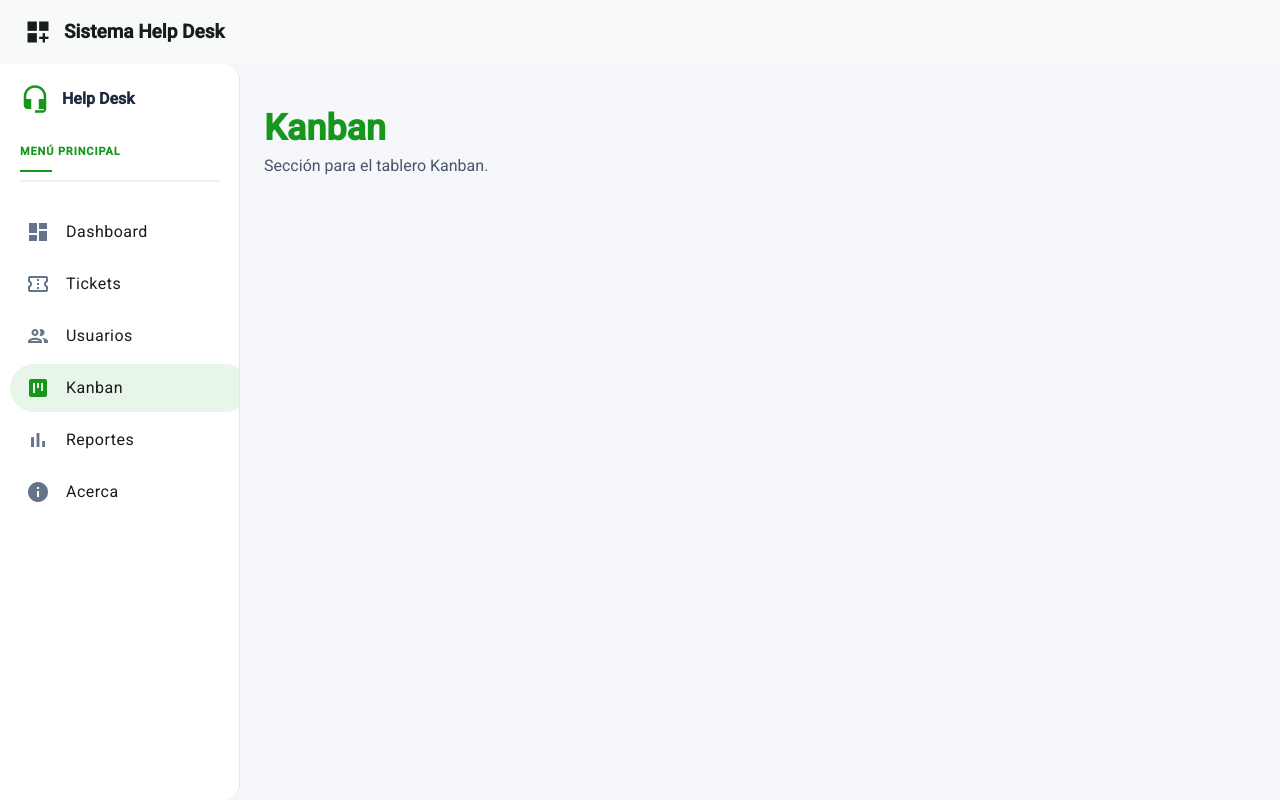
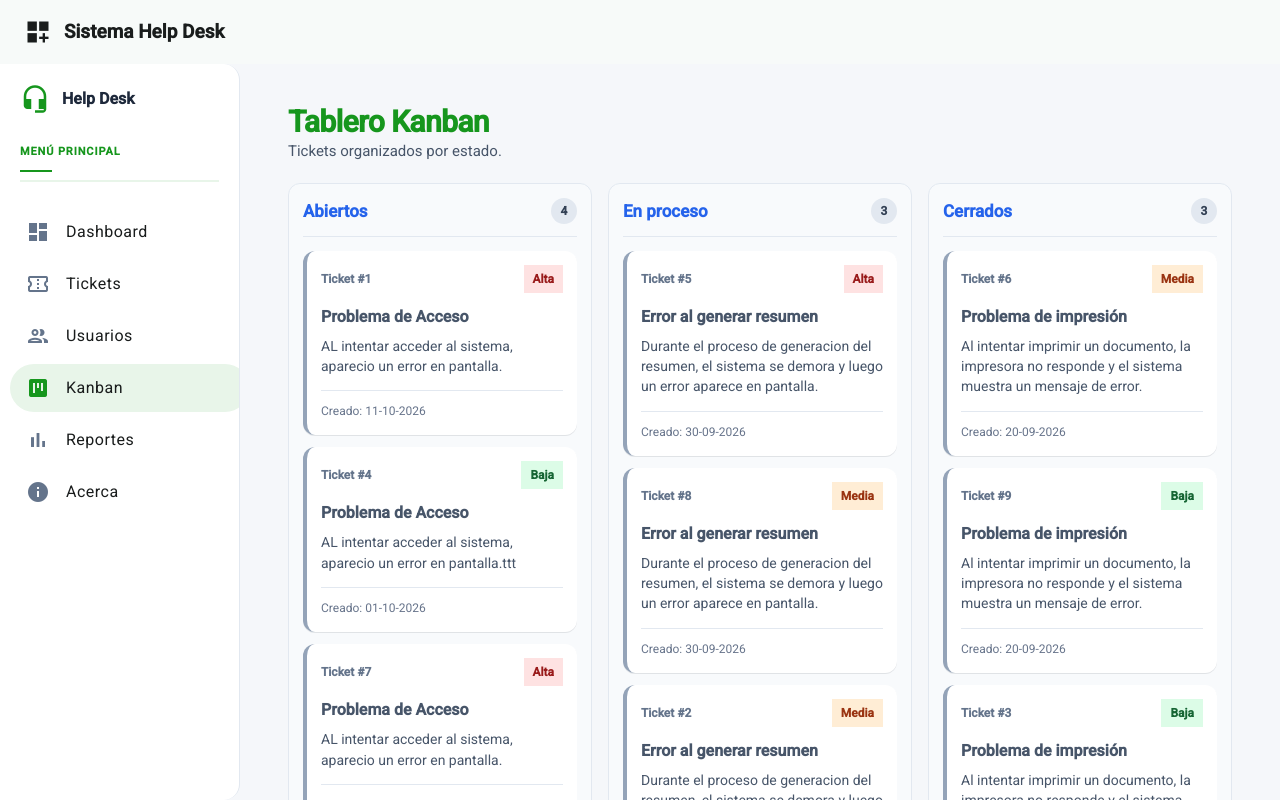
Before and after one commit to Jose-Alarcon-A/Help-Desk, an Angular app: page /kanban in a window 1280 px wide. Built offline with nearby package versions, Linux system fonts and the light colour scheme; data requests are answered from the project's data file.

Commit message:
Clase 9 / 27-10-2026

```diff
--- a/db.json
+++ b/db.json
@@ -6,7 +6,7 @@
       "descripcion": "AL intentar acceder al sistema, aparecio un error en pantalla.",
       "estado": "Abierto",
       "prioridad": "Alta",
-      "fechaCreacion": "2026-10-01"
+      "fechaCreacion": "2026-10-11"
     },
     {
       "id": "2",
@@ -14,7 +14,7 @@
       "descripcion": "Durante el proceso de generacion del resumen, el sistema se demora y luego un error aparece en pantalla.",
       "estado": "En proceso",
       "prioridad": "Media",
-      "fechaCreacion": "2026-09-30"
+      "fechaCreacion": "2025-09-30"
     },
     {
       "id": "3",
@@ -22,15 +22,15 @@
       "descripcion": "Al intentar imprimir un documento, la impresora no responde y el sistema muestra un mensaje de error.",
       "estado": "Cerrado",
       "prioridad": "Baja",
-      "fechaCreacion": "2026-09-20"
+      "fechaCreacion": "2023-09-20"
     },
     {
-      "id": "4",
       "asunto": "Problema de Acceso",
-      "descripcion": "AL intentar acceder al sistema, aparecio un error en pantalla.",
+      "descripcion": "AL intentar acceder al sistema, aparecio un error en pantalla.ttt",
       "estado": "Abierto",
       "prioridad": "Baja",
-      "fechaCreacion": "2026-10-01"
+      "fechaCreacion": "2026-10-01",
+      "id": "4"
     },
     {
       "id": "5",
@@ -73,12 +73,12 @@
       "fechaCreacion": "2026-09-20"
     },
     {
-      "id": "10",
       "asunto": "Problema de Acceso",
-      "descripcion": "AL intentar acceder al sistema, aparecio un error en pantalla.",
+      "descripcion": "AL intentar acceder al sistema, aparecio un error en pantalla.sadsadsadasd",
       "estado": "Abierto",
       "prioridad": "Media",
-      "fechaCreacion": "2026-10-01"
+      "fechaCreacion": "2026-10-01",
+      "id": "10"
     }
   ],
   "usuarios": [
--- /dev/null
+++ b/src/app/pages/kanban/kanban-columna/kanban-columna.css
@@ -0,0 +1,52 @@
+:host {
+    display: block;
+    min-width: 250px;
+}
+
+.columna {
+    min-height: 380px;
+    padding: 14px;
+    border: 1px solid #e2e8f0;
+    border-radius: 12px;
+    background-color: #f8fafc;
+}
+
+.columna-encabezado {
+    display: flex;
+    align-items: center;
+    justify-content: space-between;
+    gap: 12px;
+    padding-bottom: 12px;
+    border-bottom: 1px solid #e2e8f0;
+}
+
+.columna-encabezado h2 {
+    margin: 0;
+    font-size: 17px;
+    font-weight: 600;
+}
+
+.cantidad {
+    display: inline-flex;
+    min-width: 26px;
+    height: 26px;
+    align-items: center;
+    justify-content: center;
+    border-radius: 50%;
+    background-color: #e2e8f0;
+    color: #334155;
+    font-size: 12px;
+    font-weight: 600;
+}
+
+.columna-contenido {
+    display: grid;
+    gap: 12px;
+    padding-top: 14px;
+}
+
+.mensaje-vacio {
+    margin: 8px 0;
+    color: #64748b;
+    font-size: 14px;
+}
--- /dev/null
+++ b/src/app/pages/kanban/kanban-columna/kanban-columna.html
@@ -0,0 +1,19 @@
+<section class="columna">
+  <header class="columna-encabezado">
+    <h2>{{titulo()}}</h2>
+    <span class="cantidad">
+      {{ tickets().length }}
+    </span>
+  </header>
+  <div class="columna-contenido">
+    @for (ticket of tickets(); track ticket.id) {
+      <app-tarjeta-ticket [ticket]="ticket" />
+    } @empty {
+      <p class="mensaje-vacio">
+        "No hay tickets registrados"
+      </p>
+    }
+  </div>
+
+
+</section>
--- /dev/null
+++ b/src/app/pages/kanban/kanban-columna/kanban-columna.ts
@@ -0,0 +1,16 @@
+import { Component, input } from '@angular/core';
+import { Ticket } from '../../../models/ticket';
+import { TarjetaTicket } from '../../tarjeta-ticket/tarjeta-ticket';
+
+
+@Component({
+  selector: 'app-kanban-columna',
+  imports: [TarjetaTicket],
+  templateUrl: './kanban-columna.html',
+  styleUrl: './kanban-columna.css',
+})
+export class KanbanColumna {
+  titulo = input.required<string>();
+  estado = input.required<Ticket['estado']>();
+  tickets = input.required<Ticket[]>();
+}
--- a/src/app/pages/kanban/kanban.css
+++ b/src/app/pages/kanban/kanban.css
@@ -0,0 +1,67 @@
+:host {
+  display: block;
+}
+
+.kanban-page {
+  padding: 24px;
+}
+
+.encabezado {
+  margin-bottom: 20px;
+}
+
+.encabezado h1 {
+  margin: 0 0 8px;
+  font-size: 30px;
+  font-weight: 700;
+  letter-spacing: -0.6px;
+}
+
+.encabezado p {
+  margin: 0;
+  font-size: 15px;
+}
+
+.tablero {
+  display: grid;
+  grid-template-columns: repeat(3, minmax(250px, 1fr));
+  gap: 16px;
+  align-items: start;
+  overflow-x: auto;
+  padding-bottom: 12px;
+}
+
+.mensaje {
+  display: flex;
+  align-items: center;
+
+  padding: 18px 20px;
+  margin: 20px 0;
+
+  background: #f8fafc;
+  border: 1px solid #e2e8f0;
+  border-left: 4px solid #64748b;
+  border-radius: 6px;
+
+  color: #475569;
+  font-size: 14px;
+  line-height: 1.6;
+}
+
+.mensaje-error {
+  display: flex;
+  align-items: center;
+
+  padding: 18px 20px;
+  margin: 20px 0;
+
+  background: #fef2f2;
+  border: 1px solid #fecaca;
+  border-left: 4px solid #dc2626;
+  border-radius: 6px;
+
+  color: #b91c1c;
+  font-size: 14px;
+  font-weight: 500;
+  line-height: 1.6;
+}
--- a/src/app/pages/kanban/kanban.html
+++ b/src/app/pages/kanban/kanban.html
@@ -1,8 +1,34 @@
-<section>
-  <h1>Kanban</h1>
+<section class="kanban-page">
+  <header class="encabezado">
+    <h1>Tablero Kanban</h1>
+    <p>
+      Tickets organizados por estado.
+    </p>
+  </header>
 
-  <p>
-    Sección para el tablero Kanban.
-  </p>
+  @if(cargando()){
+    <div class="mensaje">
+      Cargando datos.
+    </div>
+  }@else if (error()) {
+    <div class="mensaje-error">
+      No fue posible cargar los tickets!
+    </div>
+  }@else if (tickets().length === 0)
+  {
+    <div class="mensaje">
+      No hay tickets registrados.
+    </div>
+  }@else {
+    <div class="tablero">
+      @for (columna of estados; track columna.nombre) {
+        <app-kanban-columna
+          [titulo]="columna.titulo"
+          [estado]="columna.nombre"
+          [tickets]="ticketsPorEstado(columna.nombre)"
+        />
+      }
+    </div>
+  }
 
 </section>
--- a/src/app/pages/kanban/kanban.ts
+++ b/src/app/pages/kanban/kanban.ts
@@ -1,9 +1,58 @@
-import { Component } from '@angular/core';
+import { Component, OnInit, inject, signal } from '@angular/core';
+import { Ticket } from '../../models/ticket';
+import { TicketService } from '../../services/ticket';
+import { KanbanColumna } from './kanban-columna/kanban-columna';
 
 @Component({
+  imports: [KanbanColumna],
   selector: 'app-kanban',
-  imports: [],
+  styleUrl: './kanban.css',
   templateUrl: './kanban.html',
-  styleUrl: './kanban.css',
 })
-export class Kanban {}
+export class Kanban implements OnInit{
+  private ticketService = inject(TicketService);
+
+  estados = [
+    {
+      nombre: 'Abierto',
+      titulo: 'Abiertos'
+    },
+    {
+      nombre: 'En proceso',
+      titulo: 'En proceso'
+    },
+    {
+      nombre: 'Cerrado',
+      titulo: 'Cerrados'
+    }
+  ] as const;
+
+  tickets = signal<Ticket[]>([]);
+  cargando = signal(true);
+  error = signal(false);
+
+  ngOnInit(): void {
+    this.cargarTickets();
+  }
+
+  cargarTickets(): void {
+    this.cargando.set(true);
+    this.error.set(false);
+
+    this.ticketService.obtenerTickets().subscribe({
+      next: (tickets) => {
+        this.tickets.set(tickets);
+        this.cargando.set(false);
+      },
+      error: (error) => {
+        console.error("Error al cargar tickets: ", error)
+        this.cargando.set(false);
+        this.error.set(true);
+      }
+    });
+  }
+
+  ticketsPorEstado(estado: Ticket['estado']): Ticket[] {
+    return this.tickets().filter(ticket => ticket.estado === estado).sort((a,b) => new Date(b.fechaCreacion).getTime() - new Date(a.fechaCreacion).getTime()); ;
+  }
+}
--- /dev/null
+++ b/src/app/pages/tarjeta-ticket/tarjeta-ticket.css
@@ -0,0 +1,68 @@
+:host {
+    display: block;
+}
+
+.ticket-card {
+    padding: 14px;
+    border-left: 4px solid #94a3b8;
+    background-color: #fff;
+    box-shadow: 0 1px rgb(15 23 42 / 10%);
+}
+
+.ticket-superior {
+    display: flex;
+    justify-content: space-between;
+    align-items: center;
+    gap: 8px;
+    margin-bottom: 12px;
+}
+
+.ticket-id {
+    color: #64748b;
+    font-size: 12px;
+    font-weight: 600;
+}
+
+.prioridad {
+  padding: 4px 9px;
+  font-size: 12px;
+  border-radius: 999;
+  font-weight: 600;
+  white-space: nowrap;
+}
+
+.prioridad-baja {
+  color: #166534;
+  background-color: #dcfce7;
+}
+
+.prioridad-media {
+  color: #9a3412;
+  background-color: #ffedd5;
+}
+
+.prioridad-alta {
+  color: #991b1b;
+  background-color: #fee2e2;
+}
+
+.ticket-asunto {
+  margin: 0 0 8px;
+  font-size: 16px;
+  font-weight: 700;
+  line-height: 1.45;
+}
+
+.descripcion {
+    margin: 0 0 14px;
+    color: #475569;
+    font-size: 14px;
+    line-height: 1.45;
+}
+
+.ticket-fecha {
+    padding-top: 10px;
+    border-top: 1px solid #e2e8f0;
+    color: #67748b;
+    font-size: 12px;
+}
--- /dev/null
+++ b/src/app/pages/tarjeta-ticket/tarjeta-ticket.html
@@ -0,0 +1,24 @@
+<mat-card class="ticket-card">
+    <div class="ticket-superior">
+        <span class="ticket-id">
+            Ticket #{{ ticket().id }}
+        </span>
+        <span class="prioridad"
+            [class.prioridad-baja]="ticket().prioridad === 'Baja'"
+            [class.prioridad-media]="ticket().prioridad === 'Media'"
+            [class.prioridad-alta]="ticket().prioridad === 'Alta'">
+
+            {{ ticket().prioridad }}
+        </span>
+    </div>
+
+    <h3 class="ticket-asunto">{{ ticket().asunto }}</h3>
+
+    <p class="descripcion">
+        {{ticket().descripcion }}
+    </p>
+
+    <div class="ticket-fecha">
+        Creado: {{ ticket().fechaCreacion | date:'dd-MM-yyyy'}}
+    </div>
+</mat-card>
--- /dev/null
+++ b/src/app/pages/tarjeta-ticket/tarjeta-ticket.ts
@@ -0,0 +1,18 @@
+import { Component, input } from '@angular/core';
+import { DatePipe } from '@angular/common';
+import { MatCardModule } from '@angular/material/card';
+import { Ticket } from '../../models/ticket';
+
+
+@Component({
+  selector: 'app-tarjeta-ticket',
+  imports: [
+    MatCardModule,
+    DatePipe
+  ],
+  templateUrl: './tarjeta-ticket.html',
+  styleUrl: './tarjeta-ticket.css',
+})
+export class TarjetaTicket {
+  ticket = input.required<Ticket>();
+}
```
Also changed, not shown: 2 other files (tests, documents, lock files or other folders).
